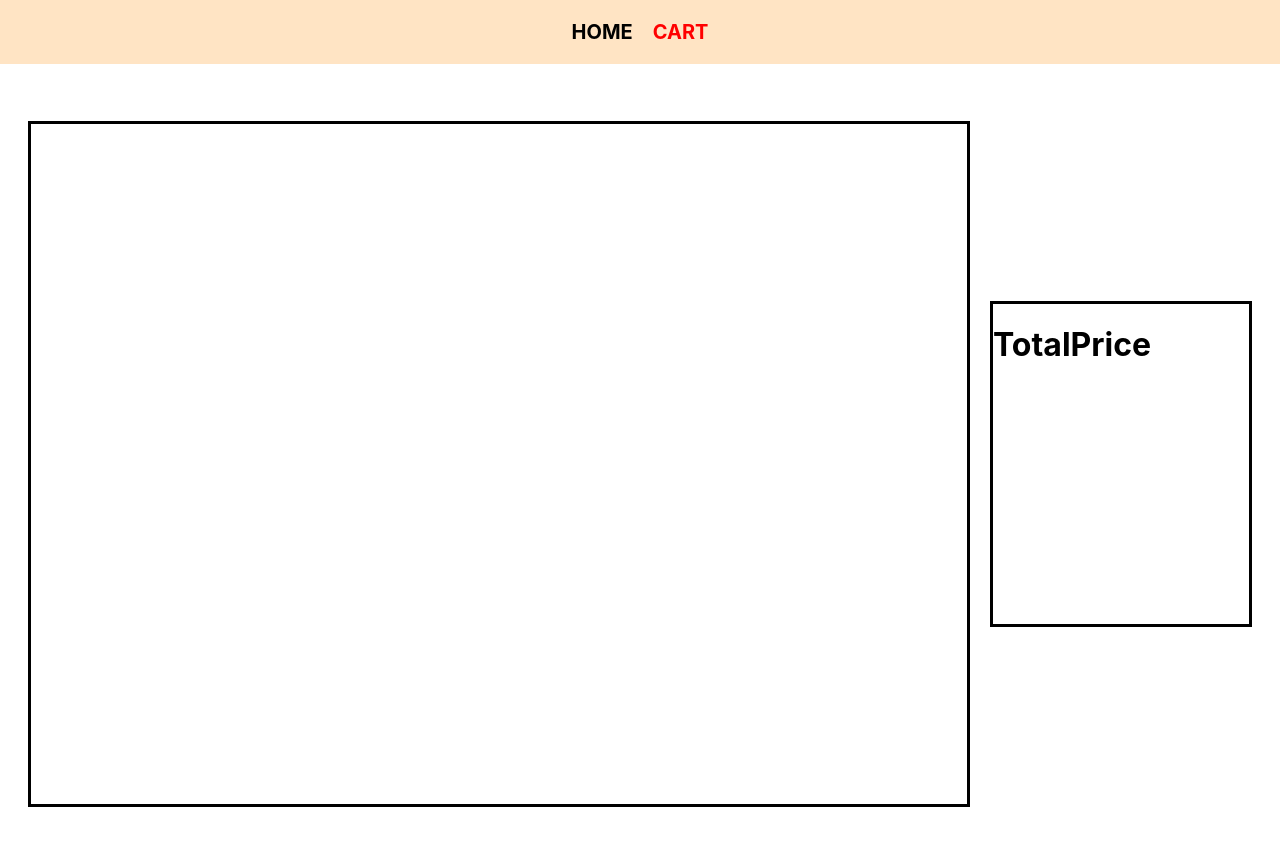
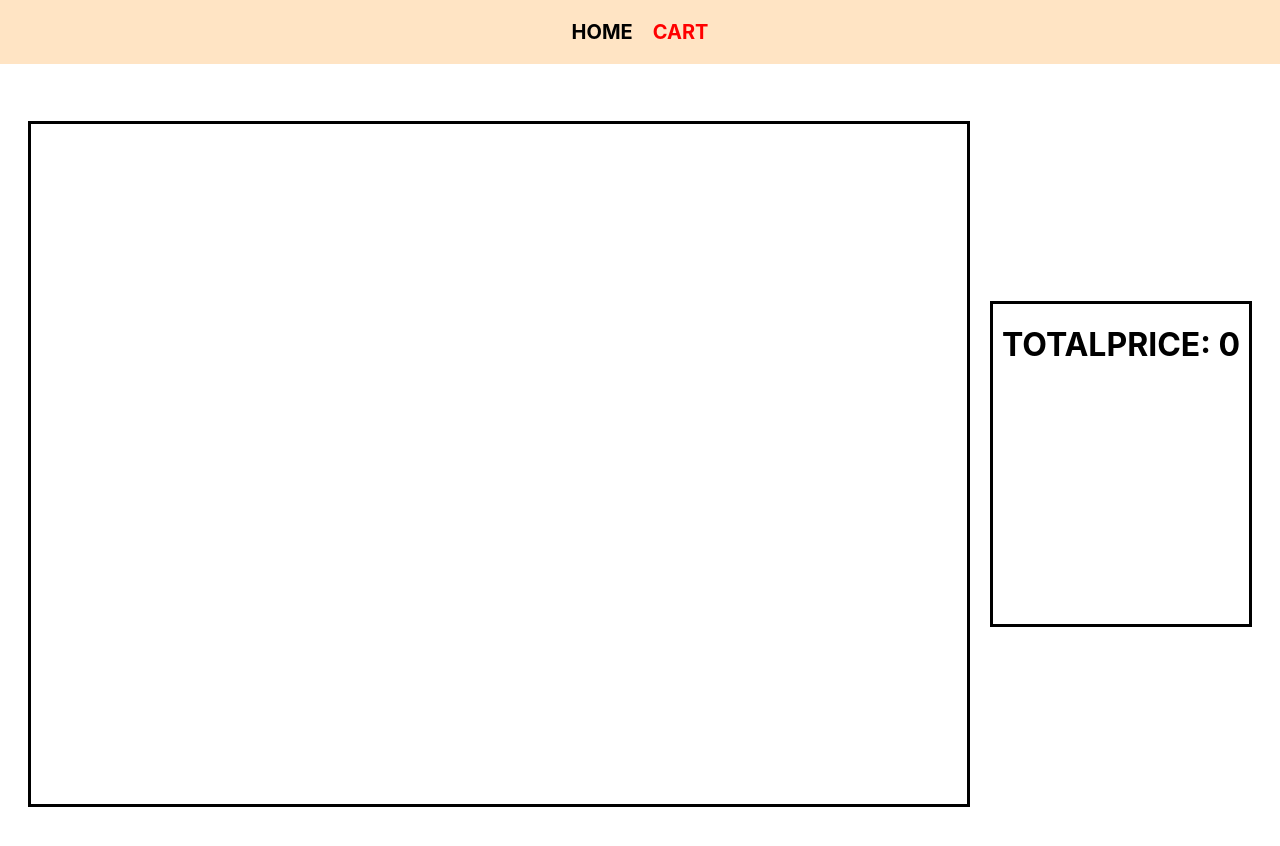
Before and after one commit to bigyandev/shoppingCart, a React (Create React App) app: page /Cart in a window 1280 px wide. Shown: the top 846 px of the page. Built offline with nearby package versions, Linux system fonts and the light colour scheme.

Commit message:
third commit

```diff
--- a/src/components/CartPage.jsx
+++ b/src/components/CartPage.jsx
@@ -6,6 +6,7 @@ import datas from './ProductList.json'
 import {DataProvider} from './PrdouctContext'
 import {DisplayItem} from './DisplayItem.jsx'
 import {useCart} from '../context/CartContext'
+import { QtyProvider } from '../context/QuantittyContext'
 
 const CartPage = () => {
 
@@ -15,8 +16,10 @@ const CartPage = () => {
 
 
           <div className='container'>
+            <QtyProvider>
             <SelectedItem />
             <TotalPrice />
+            </QtyProvider>
           </div>
 
 
--- a/src/components/DisplayItem.jsx
+++ b/src/components/DisplayItem.jsx
@@ -19,12 +19,15 @@ export const DisplayItem = (props) => {
 
         <div className="container">
         {datas && datas.map((data) => {
+            const isAddedToCart = cartProducts.some((product) => product.id === data.id)
+            console.log(isAddedToCart);
+            console.log(cartProducts);
            return <div className="card" key={data.id}>
                <img src={data.image}  alt={data.name}/>
                <div className="datalist">
                 <h2>{data.name}</h2>
                 <h3>${data.price}</h3>
-                <button onClick={() => addToCart(data)}>{btnClicked ? "ADDED" : "ADD TO CART"}</button>
+                <button disabled={isAddedToCart} onClick={() => addToCart(data)}>{isAddedToCart ? "ADDED" : "ADD TO CART"}</button>
 
                 </div>
 
--- a/src/components/HomePage.css
+++ b/src/components/HomePage.css
@@ -17,7 +17,7 @@
     display: flex;
     justify-content: center;
     align-items: center;
-    height: 300px;
+    height: 400px;
     width: 30%;
     flex-direction: column;
 
--- a/src/components/SelectedItem.jsx
+++ b/src/components/SelectedItem.jsx
@@ -3,6 +3,7 @@ import React, { useState } from "react"
 import { useContext } from "react"
 import ProductContext from "./PrdouctContext"
 import { useCart } from "../context/CartContext"
+import { useQty } from "../context/QuantittyContext"
 
 
 const SelectedItem = () => {
@@ -26,24 +27,66 @@ const SelectedItem = () => {
 
 
     }
+    const container_btn = {
+        display: "flex",
+        justifyContent: "center",
+        alignItems: "center",
+        gap: "10px",
+        margin: "5px"
+
+
+    }
+    const style_btn = {
+        padding: "5px"
+    }
+    const style_deletebtn = {
+        backgroundColor: "red",
+        color: "white",
+        marginBottom: "10px"
+    }
+
     const {cartProducts} = useCart()
     const data = useContext(ProductContext)
+    const {setCartProducts} = useCart();
 
+    const handleRemove = (deleteproduct) => {
+       const newProduct = cartProducts.filter((product) => product.id !== deleteproduct.id)
+       setCartProducts(newProduct);
+    }
 
+    const {incrementQty} = useQty()
+    const {decrementQty} = useQty();
+    const {productQty} = useQty();
  return (
 
     <>
     <div style={style}>
         <div style = {style_item}>
         {cartProducts && cartProducts.map((cart) => {
+           const itemQty = productQty[cart.id] || 0
+           console.log("id",cart.id)
+
             return (
                 <div className="card" key={cart.id}>
                     <img src={cart.image} alt={cart.name} />
                     <div className="datalist">
                         <h2>{cart.name}</h2>
                         <h3>${cart.price}</h3>
+
+                        <button style={style_deletebtn} onClick={() => handleRemove(cart)}>REMOVE</button>
+                       <div style={container_btn}>
+                        <button style={style_btn} onClick={() => incrementQty(cart.id)}>+</button>
+                        {itemQty}
+                        <button style={style_btn} onClick={() => decrementQty(cart.id)}>-</button>
+
+
+                    </div>
+                    <span>PRICE: ${cart.price * itemQty}</span>
+
+
                     </div>
                 </div>
+
 
             )
         })}
--- a/src/components/TotalPrice.jsx
+++ b/src/components/TotalPrice.jsx
@@ -1,15 +1,35 @@
 import React from "react";
+import { useCart } from "../context/CartContext";
+import { useQty } from "../context/QuantittyContext";
 const TotalPrice = () => {
   const style = {
     width: "20%",
     height: "40%",
-    border: "3px solid black"
+    border: "3px solid black",
+    textAlign: "center"
   }
 
+  const {cartProducts} = useCart();
+  const {productQty} = useQty();
+
+  const totalIndividualPrice = cartProducts.map((product) => product.price*productQty[product.id])
+
+  const totalPrice = totalIndividualPrice.reduce((total,a) => total + a,0)
+
+
+
+
     return (
-        <div style={style}>
-        <h1>TotalPrice</h1>
+      <>
+
+
+
+         <div style={style}>
+          <h1>TOTALPRICE: {totalPrice}</h1>
         </div>
+
+
+     </>
     )
 }
 export default TotalPrice
--- a/src/context/CartContext.jsx
+++ b/src/context/CartContext.jsx
@@ -8,15 +8,15 @@ export const CartContext = createContext(initialState)
 
 export const CartProvider = ({children}) => {
   const [cartProducts, setCartProducts] = useState([])
-  const [btnClicked, setBtnCliked] = useState(false)
+
   const addToCart = (products) => {
     setCartProducts([...cartProducts, products])
-    setBtnCliked((btnClicked) => !btnClicked)
+
 
   }
-  return <CartContext.Provider value={{addToCart, cartProducts, btnClicked}}>{children}</CartContext.Provider>
+  return <CartContext.Provider value={{addToCart, cartProducts, setCartProducts}}>{children}</CartContext.Provider>
 }
 
-export const useCart = () => {
+ export const useCart = () => {
   return useContext(CartContext)
 }
--- /dev/null
+++ b/src/context/QuantittyContext.jsx
@@ -0,0 +1,30 @@
+import React, { useContext, createContext, useState } from "react"
+
+export const QtyContext = createContext(null)
+
+
+export const QtyProvider = ({children}) => {
+    const [productQty, setproductQty] = useState({})
+     const incrementQty = (itemId) => {
+       setproductQty((prevQty) => {
+        const newQty = (prevQty[itemId] || 0) + 1;
+        return {
+            ...prevQty,
+            [itemId]: newQty
+        }
+       })
+    }
+    const decrementQty = (itemId) => {
+        setproductQty((prevQuantities) => ({
+            ...prevQuantities,
+            [itemId]: Math.max(1, (prevQuantities[itemId] || 0) - 1),
+          }));
+    }
+    return (
+        <QtyContext.Provider value={{productQty, incrementQty, decrementQty}}>{children}</QtyContext.Provider>
+    )
+
+}
+export const useQty = () => {
+    return useContext(QtyContext)
+}
```
Also changed, not shown: src/App.js (+5 -3 lines).
